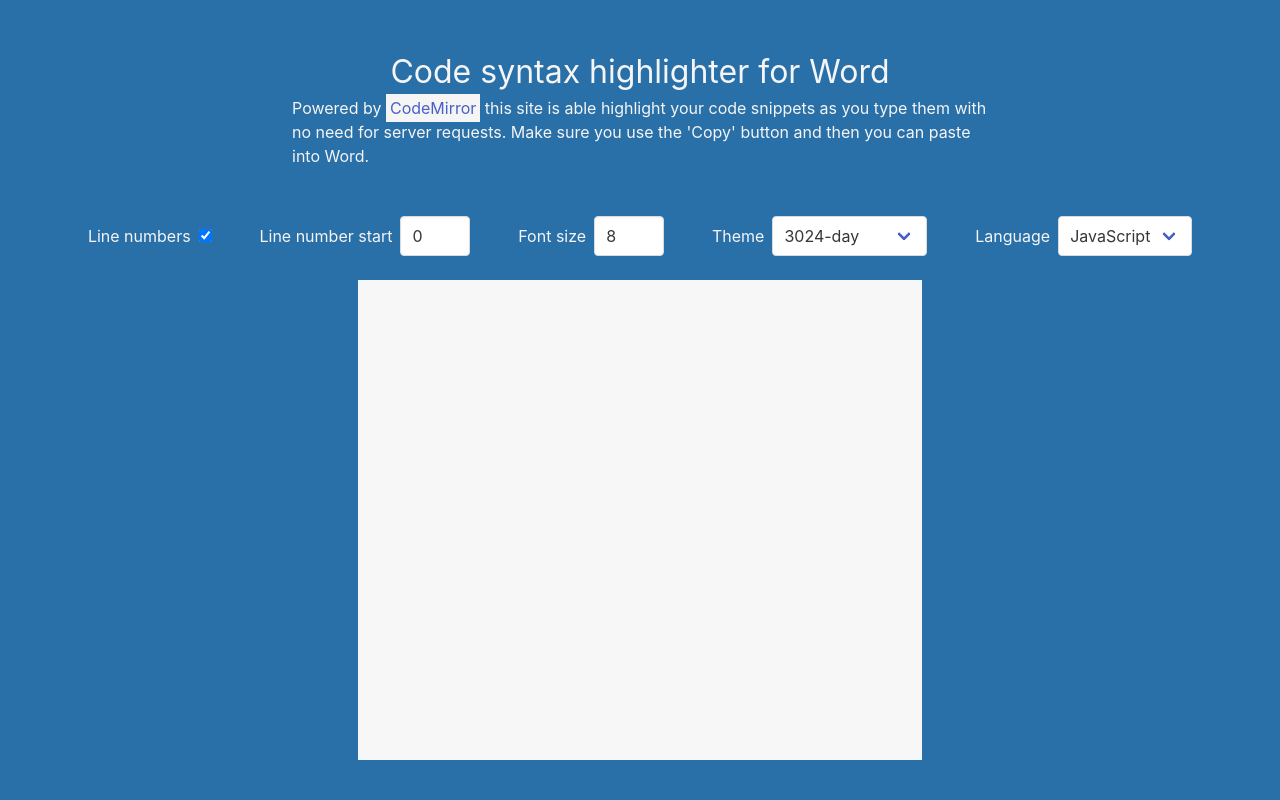
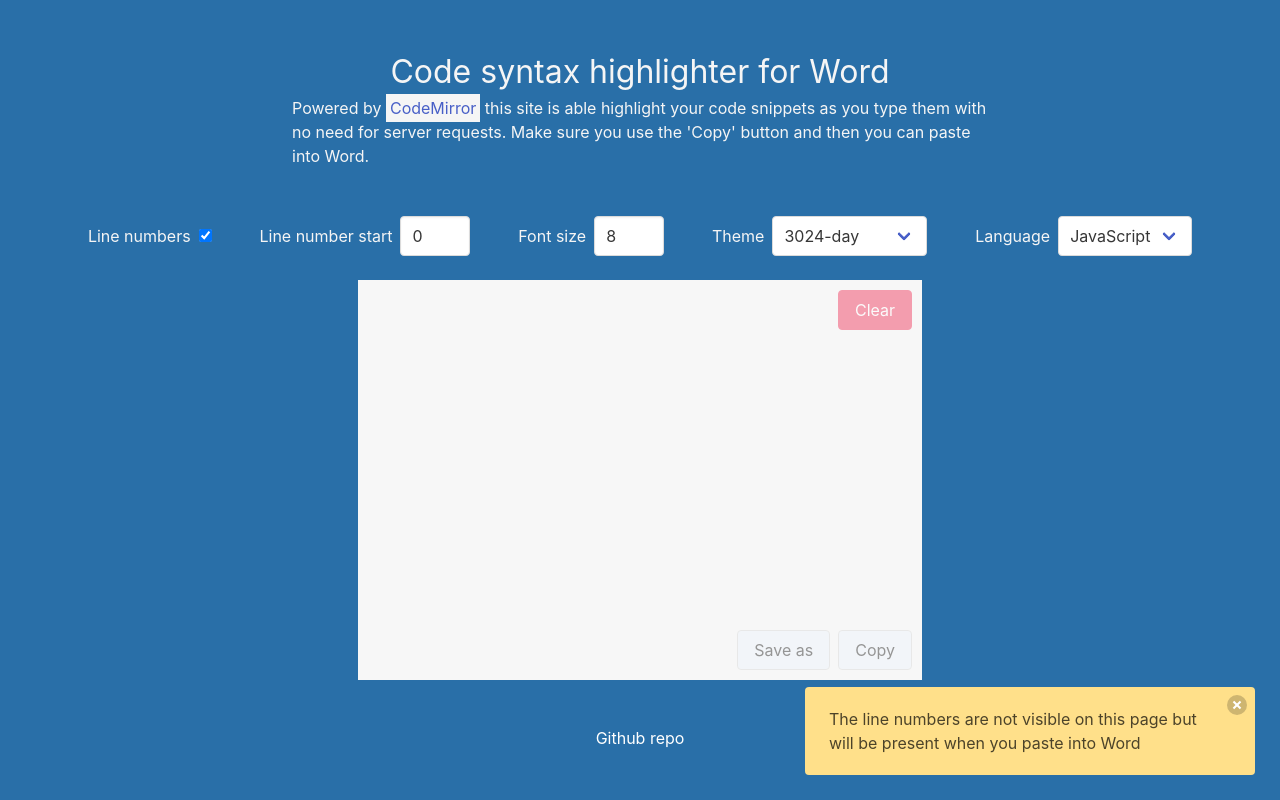
Before and after one commit to too-old-to-code/syntax-highlighter, a React (Create React App) app: page / in a window 1280 px wide. Both pictures are taken after a click on the checkbox 205 px from the left and 235 px from the top of the page. Built offline with nearby package versions, Linux system fonts and the light colour scheme.

Commit message:
Improvements around notifications

```diff
--- a/public/index.html
+++ b/public/index.html
@@ -1,43 +1,7 @@
 <!DOCTYPE html>
-<html lang="">
+<html lang="en">
   <head>
     <meta charset="utf-8" />
-    <!-- <link rel="icon" href="%PUBLIC_URL%/favicon.ico" />
-    <link rel="apple-touch-icon" sizes="57x57" href="%PUBLIC_URL%/apple-icon-57x57.png" />
-    <link rel="apple-touch-icon" sizes="60x60" href="%PUBLIC_URL%/apple-icon-60x60.png" />
-    <link rel="apple-touch-icon" sizes="72x72" href="%PUBLIC_URL%/apple-icon-72x72.png" />
-    <link rel="apple-touch-icon" sizes="76x76" href="%PUBLIC_URL%/apple-icon-76x76.png" />
-    <link
-      rel="apple-touch-icon"
-      sizes="114x114"
-      href="%PUBLIC_URL%/apple-icon-114x114.png"
-    />
-    <link
-      rel="apple-touch-icon"
-      sizes="120x120"
-      href="%PUBLIC_URL%/apple-icon-120x120.png"
-    />
-    <link
-      rel="apple-touch-icon"
-      sizes="144x144"
-      href="%PUBLIC_URL%/apple-icon-144x144.png"
-    />
-    <link
-      rel="apple-touch-icon"
-      sizes="152x152"
-      href="%PUBLIC_URL%/apple-icon-152x152.png"
-    />
-    <link
-      rel="apple-touch-icon"
-      sizes="180x180"
-      href="%PUBLIC_URL%/apple-icon-180x180.png"
-    />
-    <link
-      rel="icon"
-      type="image/png"
-      sizes="192x192"
-      href="%PUBLIC_URL%/android-icon-192x192.png"
-    /> -->
     <link
       rel="icon"
       type="image/png"
@@ -64,23 +28,10 @@
     <meta name="theme-color" content="#000000" />
     <meta
       name="description"
-      content="Web site created using create-react-app"
+      content="Created using create-react-app, bulma and codemirror"
     />
     <link rel="apple-touch-icon" href="%PUBLIC_URL%/logo192.png" />
-    <!--
-      manifest.json provides metadata used when your web app is installed on a
-      user's mobile device or desktop. See https://developers.google.com/web/fundamentals/web-app-manifest/
-    -->
-    <link rel="manifest" href="%PUBLIC_URL%/manifest.json" />
-    <!--
-      Notice the use of %PUBLIC_URL% in the tags above.
-      It will be replaced with the URL of the `public` folder during the build.
-      Only files inside the `public` folder can be referenced from the HTML.
 
-      Unlike "/favicon.ico" or "favicon.ico", "%PUBLIC_URL%/favicon.ico" will
-      work correctly both with client-side routing and a non-root public URL.
-      Learn how to configure a non-root public URL by running `npm run build`.
-    -->
     <title>Syntax Highlighter</title>
   </head>
   <body>
@@ -93,8 +44,6 @@
       You can add webfonts, meta tags, or analytics to this file.
       The build step will place the bundled scripts into the <body> tag.
 
-      To begin the development, run `npm start` or `yarn start`.
-      To create a production bundle, use `npm run build` or `yarn build`.
     -->
   </body>
 </html>
--- a/src/App.css
+++ b/src/App.css
@@ -1,43 +1,23 @@
-.App {
-  min-height: 100vh;
+#root {
   height: 100%;
-  /* text-align: center; */
 }
 
-td {
-  border: none;
+.App {
+  min-height: 100%;
+  padding-bottom: 30px;
 }
 
-.App-logo {
-  height: 40vmin;
-  pointer-events: none;
+.button-wrapper {
+  position: absolute;
+
+  right: 10px;
+  z-index: 30;
 }
 
-@media (prefers-reduced-motion: no-preference) {
-  .App-logo {
-    animation: App-logo-spin infinite 20s linear;
-  }
+.buttons-top {
+  top: 10px;
 }
 
-.App-header {
-  background-color: #282c34;
-  display: flex;
-  flex-direction: column;
-  align-items: center;
-  justify-content: center;
-  font-size: calc(10px + 2vmin);
-  color: white;
+.buttons-bottom {
+  bottom: 10px;
 }
-
-.App-link {
-  color: #61dafb;
-}
-
-@keyframes App-logo-spin {
-  from {
-    transform: rotate(0deg);
-  }
-  to {
-    transform: rotate(360deg);
-  }
-}
--- a/src/App.js
+++ b/src/App.js
@@ -14,8 +14,11 @@ import {
   deleteCode,
   changeLanguage,
   updateCode,
+  removeToast,
+  addToast,
 } from "./contexts/store";
 import { OffscreenTable } from "./OffscreenTable";
+import { NotificationPanel } from "./NotificationPanel";
 
 function saveSnippet(state) {
   const serializedState = JSON.stringify(state);
@@ -59,6 +62,10 @@ function App() {
 
   return (
     <StoreContext.Provider value={state}>
+      <NotificationPanel
+        notifications={state.toasts}
+        removeToast={(payload) => dispatch(removeToast(payload))}
+      />
       <div className={`modal ${showModal ? "is-active" : ""}`}>
         <div className="modal-background" />
         <div className="modal-content">
@@ -91,6 +98,15 @@ function App() {
                       dispatch(saveCode(newSnippet));
                       setTitle("");
                       saveSnippet(state);
+                      dispatch(
+                        addToast(
+                          {
+                            message: `Created ${title}`,
+                            level: "success",
+                          },
+                          dispatch
+                        )
+                      );
                       setLastLoadedSnippet(newSnippet);
                       toggleModal();
                     }
@@ -147,18 +163,11 @@ function App() {
                     setValue(value);
                   }}
                 />
-                {value && (
-                  <div
-                    className="buttons"
-                    style={{
-                      position: "absolute",
-                      top: "10px",
-                      right: "10px",
-                      zIndex: 30,
-                    }}
-                  >
+
+                <div className="buttons button-wrapper buttons-top">
                   <button
                     className="button is-danger	"
+                    disabled={Boolean(!value)}
                     onClick={() => {
                       setValue("");
                       setLastLoadedSnippet("");
@@ -167,19 +176,11 @@ function App() {
                     Clear
                   </button>
                 </div>
-                )}
-                {value && (
-                  <div
-                    className="buttons"
-                    style={{
-                      position: "absolute",
-                      bottom: "10px",
-                      right: "10px",
-                      zIndex: 30,
-                    }}
-                  >
+
+                <div className="buttons button-wrapper buttons-bottom">
                   <button
                     className="button has-background-info-light	"
+                    disabled={Boolean(!value)}
                     onClick={() => {
                       const updatedData = {
                         text: value,
@@ -188,6 +189,15 @@ function App() {
                         title: lastLoadedSnippet.title,
                       };
                       if (lastLoadedSnippet) {
+                        dispatch(
+                          addToast(
+                            {
+                              message: `Updates to ${lastLoadedSnippet.title} saved`,
+                              level: "success",
+                            },
+                            dispatch
+                          )
+                        );
                         dispatch(updateCode(updatedData));
                       } else {
                         toggleModal();
@@ -198,6 +208,7 @@ function App() {
                   </button>
                   <button
                     className="button has-background-info-light	"
+                    disabled={Boolean(!value)}
                     onClick={() => {
                       copyToClipboard(
                         codeHTML.current.ref,
@@ -211,7 +222,6 @@ function App() {
                     Copy
                   </button>
                 </div>
-                )}
               </div>
 
               <div
@@ -251,6 +261,14 @@ function App() {
             <div className="column"></div>
           </div>
         </div>
+        <div style={{ textAlign: "center", marginTop: "40px", color: "white" }}>
+          <a
+            href="https://github.com/too-old-to-code/syntax-highlighter"
+            style={{ color: "white" }}
+          >
+            Github repo
+          </a>
+        </div>
       </div>
     </StoreContext.Provider>
   );
--- a/src/ControlPanel.js
+++ b/src/ControlPanel.js
@@ -8,6 +8,7 @@ import {
   changeFontSize,
   toggleLineNumbers,
   changeLineNumberStart,
+  addToast,
 } from "./contexts/store";
 
 const Options = ({ options }) => {
@@ -29,7 +30,21 @@ export const ControlPanel = ({ dispatch }) => {
           <input
             type="checkbox"
             checked={store.lineNumbers}
-            onChange={() => dispatch(toggleLineNumbers())}
+            onChange={async () => {
+              dispatch(toggleLineNumbers());
+              if (!store.lineNumbers) {
+                dispatch(
+                  addToast(
+                    {
+                      message:
+                        "The line numbers are not visible on this page but will be present when you paste into Word",
+                      date: Date.now(),
+                    },
+                    dispatch
+                  )
+                );
+              }
+            }}
           />
         </div>
       </div>
--- /dev/null
+++ b/src/NotificationPanel.css
@@ -0,0 +1,13 @@
+.notifications {
+  position: fixed;
+  bottom: 0;
+  right: 0;
+  padding: 20px;
+  z-index: 40;
+  width: 500px;
+  max-width: 100%;
+}
+
+.notification {
+  margin: 5px !important;
+}
--- /dev/null
+++ b/src/NotificationPanel.js
@@ -0,0 +1,22 @@
+import "./NotificationPanel.css";
+
+const Notification = ({ note, removeToast }) => {
+  return (
+    <div className={`notification is-${note.level || "warning"}`}>
+      <button className="delete" onClick={() => removeToast(note)}></button>
+      {note.message}
+    </div>
+  );
+};
+
+const NotificationPanel = ({ notifications, removeToast }) => {
+  return (
+    <div className="notifications">
+      {notifications.map((note) => (
+        <Notification note={note} key={note.date} removeToast={removeToast} />
+      ))}
+    </div>
+  );
+};
+
+export { NotificationPanel };
--- a/src/contexts/store.js
+++ b/src/contexts/store.js
@@ -9,6 +9,8 @@ const RESTORE_STATE = "RESTORE_STATE";
 const SAVE = "SAVE";
 const DELETE = "DELETE";
 const UPDATE_CODE = "UPDATE_CODE";
+const ADD_TOAST = "ADD_TOAST";
+const REMOVE_TOAST = "REMOVE_TOAST";
 
 export const restoreState = (payload) => ({
   type: RESTORE_STATE,
@@ -17,6 +19,21 @@ export const restoreState = (payload) => ({
 
 export const updateCode = (payload) => ({
   type: UPDATE_CODE,
+  payload,
+});
+
+export const addToast = (payload, dispatch) => {
+  const payloadWithDate = { ...payload, date: Date.now() };
+  dispatch({ type: ADD_TOAST, payload: payloadWithDate });
+  return new Promise((resolve) => {
+    setTimeout(() => {
+      resolve(dispatch({ type: REMOVE_TOAST, payload: payloadWithDate }));
+    }, 5000);
+  });
+};
+
+export const removeToast = (payload) => ({
+  type: REMOVE_TOAST,
   payload,
 });
 
@@ -119,6 +136,20 @@ export const storeReducer = (state, action) => {
         saved: updatedSavedSnippets,
       };
     }
+    case ADD_TOAST: {
+      return {
+        ...state,
+        toasts: [action.payload, ...state.toasts],
+      };
+    }
+    case REMOVE_TOAST: {
+      return {
+        ...state,
+        toasts: state.toasts.filter(
+          (toast) => toast.date !== action.payload.date
+        ),
+      };
+    }
     default: {
       return state;
     }
@@ -126,13 +157,14 @@ export const storeReducer = (state, action) => {
 };
 
 export const initialState = {
-  version: 3,
+  version: 5,
   currentTheme: "3024-day",
   currentLanguage: "javascript",
   fontSize: 8,
   lineNumbers: false,
   lineNumberStart: 0,
   saved: [],
+  toasts: [],
 };
 
 export const StoreContext = React.createContext();
--- a/src/index.css
+++ b/src/index.css
@@ -17,26 +17,13 @@ body {
   height: 100vh;
 }
 
-p {
-  /* line-height: 200% !important; */
-  /* margin: 2pt; */
-}
-
-/* pre {
-  font-size: 8pt !important;
-} */
-/* pre {
-  margin-top: 80px !important;
-} */
 code {
-  /* line-height: 200% !important; */
   text-align: left;
   font-family: monospace !important;
-  /* font-size: 8pt !important; */
 }
 
 .CodeMirror {
   min-height: 300px;
-  height: 60vh;
+  height: 50vh;
   font-size: inherit;
 }
```
Also changed, not shown: 1 other file (tests, documents, lock files or other folders). Lines whose indentation alone changed are shown as unchanged.
